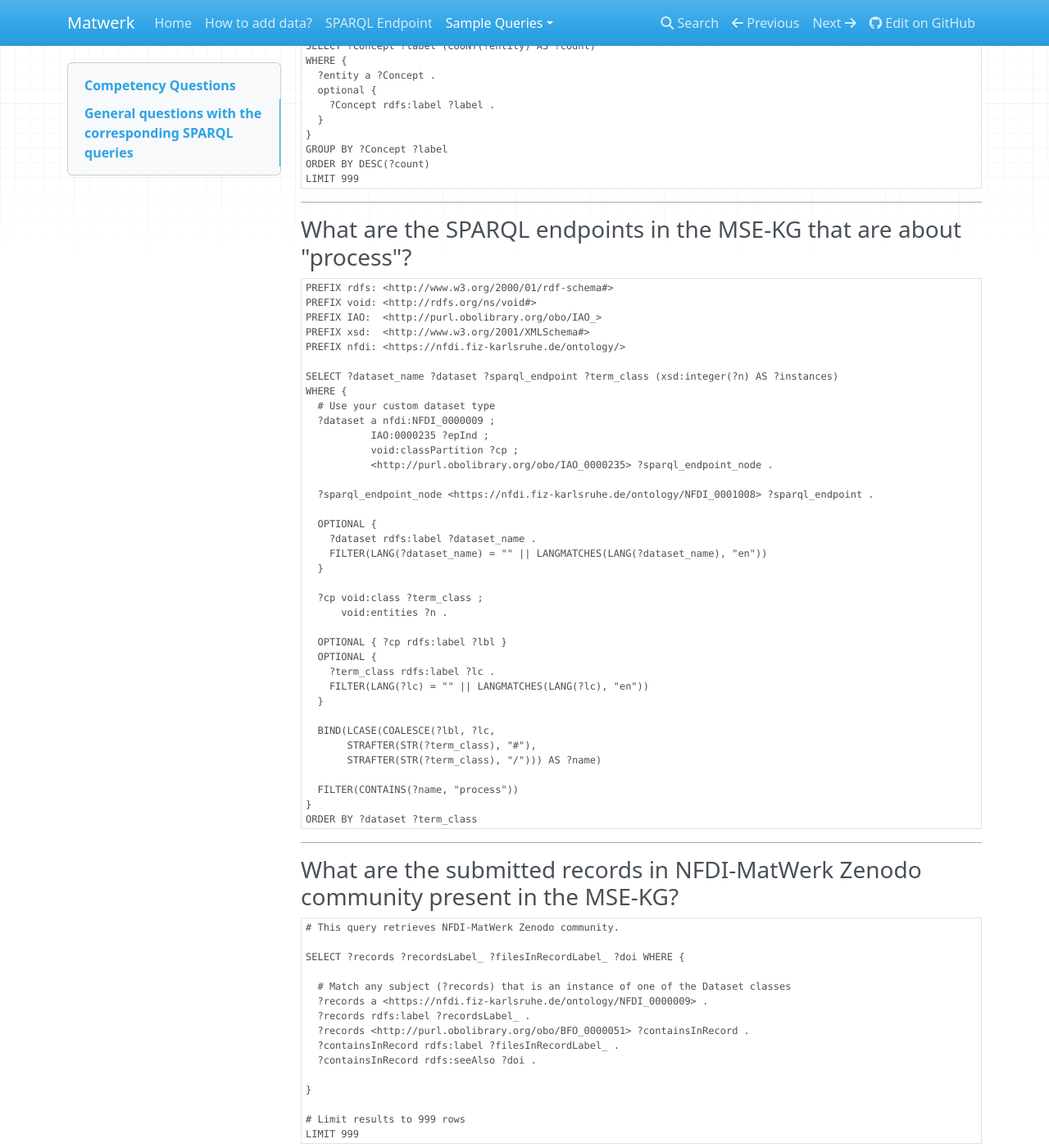
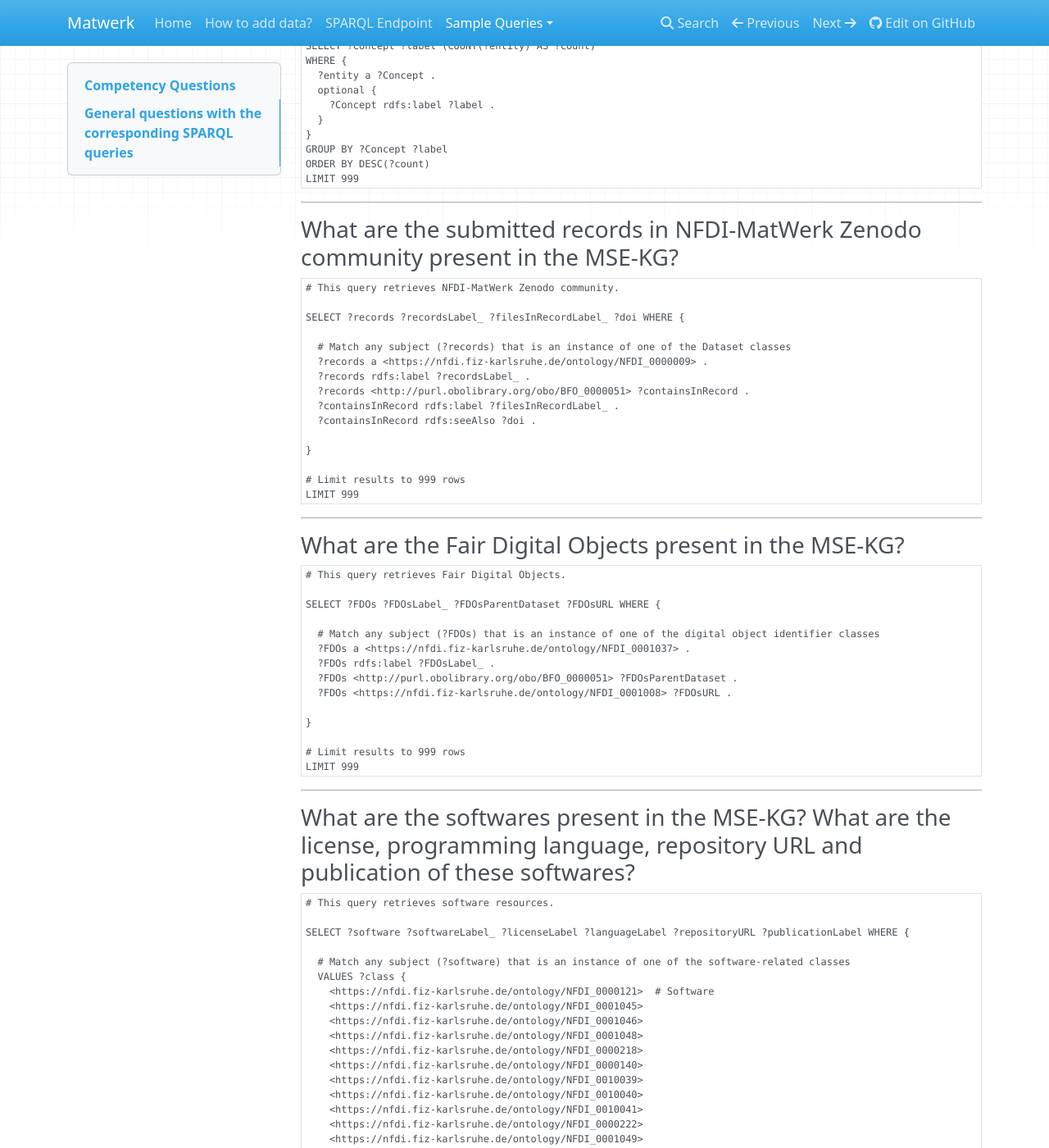
Before and after one commit to ISE-FIZKarlsruhe/matwerk, an MkDocs documentation site: the page built from docs/general_queries.md, in a window 1280 px wide and 1400 px high, scrolled down 429 px. Shown: the whole window at 82% size. Built offline with MkDocs 1.6.1, drawn with Linux system fonts in a browser that asks for light colours; nearby versions of some CDN libraries.

Commit message:
remove sparql endpoint query (wrong)

````diff
--- a/docs/general_queries.md
+++ b/docs/general_queries.md
@@ -29,49 +29,6 @@ WHERE {
 GROUP BY ?Concept ?label
 ORDER BY DESC(?count)
 LIMIT 999
-```
-
----
-### What are the SPARQL endpoints in the MSE-KG that are about "process"?
-
-```sparql
-PREFIX rdfs: <http://www.w3.org/2000/01/rdf-schema#>
-PREFIX void: <http://rdfs.org/ns/void#>
-PREFIX IAO:  <http://purl.obolibrary.org/obo/IAO_>
-PREFIX xsd:  <http://www.w3.org/2001/XMLSchema#>
-PREFIX nfdi: <https://nfdi.fiz-karlsruhe.de/ontology/>
-
-SELECT ?dataset_name ?dataset ?sparql_endpoint ?term_class (xsd:integer(?n) AS ?instances)
-WHERE {
-  # Use your custom dataset type
-  ?dataset a nfdi:NFDI_0000009 ;
-           IAO:0000235 ?epInd ;
-           void:classPartition ?cp ;
-           <http://purl.obolibrary.org/obo/IAO_0000235> ?sparql_endpoint_node .
-
-  ?sparql_endpoint_node <https://nfdi.fiz-karlsruhe.de/ontology/NFDI_0001008> ?sparql_endpoint .
-
-  OPTIONAL {
-    ?dataset rdfs:label ?dataset_name .
-    FILTER(LANG(?dataset_name) = "" || LANGMATCHES(LANG(?dataset_name), "en"))
-  }
-
-  ?cp void:class ?term_class ;
-      void:entities ?n .
-
-  OPTIONAL { ?cp rdfs:label ?lbl }
-  OPTIONAL {
-    ?term_class rdfs:label ?lc .
-    FILTER(LANG(?lc) = "" || LANGMATCHES(LANG(?lc), "en"))
-  }
-
-  BIND(LCASE(COALESCE(?lbl, ?lc,
-       STRAFTER(STR(?term_class), "#"),
-       STRAFTER(STR(?term_class), "/"))) AS ?name)
-
-  FILTER(CONTAINS(?name, "process"))
-}
-ORDER BY ?dataset ?term_class
 ```
 
 ---
````
